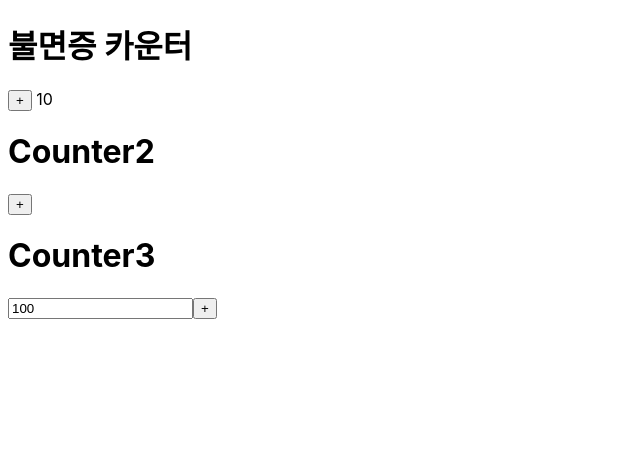
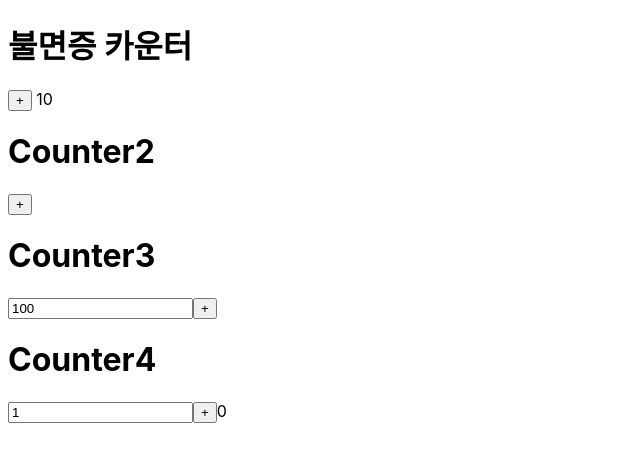
Before and after one commit to seongm2n/Typescript_React_APP, a React (Create React App) app: page / in a window 1280 px wide. Shown: the top 462 px of the page, without its empty margins (0-640 px from the left). Built offline with nearby package versions, Linux system fonts and the light colour scheme.

Commit message:
feat : counter4 for문으로 count 올리기

```diff
--- a/src/App.tsx
+++ b/src/App.tsx
@@ -102,15 +102,56 @@ function Counter3() {
         }}
       />
       <button
-        onClick={() =>
-          setCount(
-            (count === undefined ? 0 : count) + step
-          )
-        }
+        onClick={() => setCount((count === undefined ? 0 : count) + step)}
       >
         +
       </button>
       {count}
+    </>
+  );
+}
+
+type countType = {
+  time: string;
+  step: number;
+};
+function Counter4() {
+  const [count, setCount] = useState<countType[]>([]); //state의 타입을 지정해줘야함
+  // debugger;
+  console.log("count", count);
+  const [step, setStep] = useState(1);
+
+  let total = 0;
+  for (let i = 0; i < count.length; i++) {
+    total = total + count[i].step;
+  }
+
+  return (
+    <>
+      <h1>Counter4</h1>
+      <input
+        type="number"
+        value={step}
+        onChange={(event) => {
+          setStep(Number(event.target.value));
+        }}
+      />
+      <button
+        onClick={() => {
+          const newCount = [...count];
+          newCount.push({ time: getCurrentTime(), step: step });
+          setCount(newCount);
+        }}
+      >
+        +
+      </button>
+      {total}
+      <ol>
+        {count.map((value, index) => {
+          // debugger;
+          return <li key={index}>{value.time}</li>;
+        })}
+      </ol>
     </>
   );
 }
@@ -122,6 +163,7 @@ function App() {
       <Counter title="불면증 카운터" initValue={10} />
       <Counter2 />
       <Counter3 />
+      <Counter4 />
     </div>
   );
 }
```
